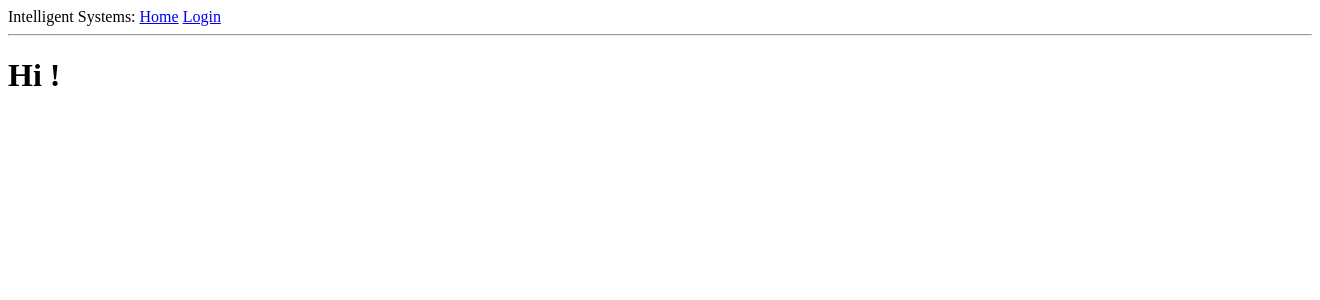
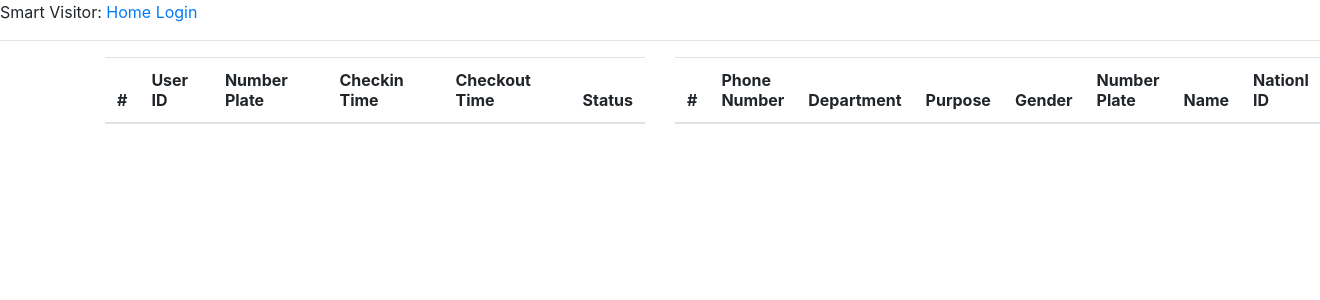
Before and after one commit to sergeTechnologies5/ocr, a Flask app: page / in a window 1320 px wide. Shown: the top 300 px of the page. Run offline with Flask 2, Linux system fonts and the light colour scheme; data that the repository does not hold is empty; parts of the project's set-up code (start-up, migrations or seed data) failed here and were passed over; some libraries are stand-ins or nearby versions.

Commit message:
pogba changes

```diff
--- a/app/cv/object_detection_yolo.py
+++ b/app/cv/object_detection_yolo.py
@@ -64,7 +64,7 @@ def drawPred(classId, conf, left, top, right, bottom,frame):
     cv.imshow("Detected Number Plate", crop_img)
     predicted_result = pytesseract.image_to_string(crop_img, lang ='eng', config ='--oem 3 --psm 6')
     if predicted_result != "":
-        response = requests.post('http://192.168.0.102/:5000/user', json = {'number_plate':str(predicted_result.strip())})
+        response = requests.post('http://192.168.0.102:5000/checkin', json = {'number_plate':str(predicted_result.strip())})
         if response.status_code == 200 :
             socketio.emit('my_response',{'data': predicted_result, 'count': 1},namespace='/test')
             cv.destroyWindow('Detected Number Plate')
--- a/app/routes.py
+++ b/app/routes.py
@@ -12,13 +12,18 @@ import requests
 from requests.auth import HTTPBasicAuth
 import json
 import datetime as dt
+import pyqrcode
+
 thread = None
 thread_lock = Lock()
 
 @app.route('/')
 def index():
 
-    return render_template('index.html')
+    users = User.query.all()
+    checkins = Checkin.query.all()
+
+    return render_template('index.html', users=users, checkins=checkins)
 
 @app.route('/login', methods=['GET', 'POST'])
 def login():
@@ -29,17 +34,36 @@ def login():
         return redirect(url_for('index'))
     return render_template('login.html', async_mode=socketio.async_mode)
 
+@app.route('/qr', methods=['POST'])
+def qrget():
+    data = request.get_json() or {}
+    user  = User.query.filter_by(national_id=data['national_id']).first()
+    if user :
+        return {'name':user.name,'national_id':user.national_id,'number_plate':user.number_plate,'phone_number':user.phone_number,'purpose':user.purpose,'gender':user.gender,'department':user.department}
+    else :
+        return {'name':''}
+
 @app.route('/user', methods=['POST'])
 def user():
     data = request.get_json() or {}
-    user  = User.query.filter_by(number_plate=data['number_plate']).first()
+    user  = User.query.filter_by(number_plate=data['number_plate'],national_id=data['national_id']).first()
     if user :
         return {'name':user.name,'national_id':user.national_id,'number_plate':user.number_plate}
     user = User()
     user.number_plate = data['number_plate']
+    user.phone_number = data['phone_number']
+    user.name = data['name']
+    national_id = data['national_id']
+    user.national_id = national_id
+    user.department = data['department']
+    user.gender = data['gender']
+    user.purpose = data['purpose']
+    user.qr_code_status = 'ok'
     db.session.add(user)
     db.session.commit()
-    return {'name':'null'}
+    url = pyqrcode.create(national_id)
+    url.svg(national_id+'.svg', scale=8)
+    return {'name':user.name}
 
 @app.route('/noplate', methods=['POST'])
 def noplate():
@@ -74,6 +98,7 @@ def checkin():
         return {'check':checkin.checkin_status}
     user = User()
     user.number_plate = data['number_plate']
+    user.qr_code_status='null'
     db.session.add(user)
     db.session.commit()
     return {'check':'null'}
@@ -91,38 +116,14 @@ def checkout():
 @app.route('/pay', methods=['POST'])
 def pay():
     data = request.get_json() or {}
-    consumer_key = "jJMVK098pTNas1GdmiEUGwVARaI5zOs3"
-    consumer_secret = "LMmzbd6qzELQfR5f"
-    api_URL = "https://sandbox.safaricom.co.ke/oauth/v1/generate?grant_type=client_credentials"
-    r = requests.get(api_URL, auth=HTTPBasicAuth(consumer_key, consumer_secret))
-    access_token = json.loads(r.text)["access_token"]
-    print(r.json)
-    api_url = "https://sandbox.safaricom.co.ke/mpesa/stkpush/v1/processrequest"
-    headers = { "Authorization": "Bearer %s" % access_token }
-    timestamp = str(dt.datetime.now()).split(".")[0].replace("-", "").replace(" ", "").replace(":", "")
-    business_short_code = "174379"
-    pass_key = "bfb279f9aa9bdbcf158e97dd71a467cd2e0c893059b10f78e6b72ada1ed2c919"
-    password = "{}{}{}".format(business_short_code,pass_key,str(timestamp))
-    data_bytes = password.encode("utf-8")
-    #password encoding base64
-    password = b64encode(data_bytes)
-    # hustle to change password and timestamp
-    password = password.decode("utf-8")
-    req = {
-        "BusinessShortCode": business_short_code,
-        "Password": password,
-        "Timestamp": timestamp,
-        "TransactionType": "CustomerPayBillOnline",
-        "Amount": data['amount'],
-        "PartyA": "254708374149",
-        "PartyB": "174379",
-        "PhoneNumber": data['phonumber'],
-        "CallBackURL": "https://e07f93d4.ngrok.io/pesa/b2c/v1",
-        "AccountReference": "account",
-        "TransactionDesc": "test" ,
-    }
-    response = requests.post(api_url, json = req, headers=headers)
     return {"data" :"response"}
+
+@app.route('/qr', methods=['POST'])
+def generateqr():
+    data = request.get_json() or {}
+    national_id = data['national_id']
+    url = pyqrcode.create(national_id)
+    url.svg(national_id+'.svg', scale=8)
 
 def background_thread():
     main()
@@ -133,50 +134,6 @@ def test_message(message):
     session['receive_count'] = session.get('receive_count', 0) + 1
     emit('my_response',
          {'data': message['data'], 'count': session['receive_count']})
-
-
-@socketio.on('my_broadcast_event', namespace='/test')
-def test_broadcast_message(message):
-    session['receive_count'] = session.get('receive_count', 0) + 1
-    emit('my_response',
-         {'data': message['data'], 'count': session['receive_count']},
-         broadcast=True)
-
-
-@socketio.on('join', namespace='/test')
-def join(message):
-    join_room(message['room'])
-    session['receive_count'] = session.get('receive_count', 0) + 1
-    emit('my_response',
-         {'data': 'In rooms: ' + ', '.join(rooms()),
-          'count': session['receive_count']})
-
-
-@socketio.on('leave', namespace='/test')
-def leave(message):
-    leave_room(message['room'])
-    session['receive_count'] = session.get('receive_count', 0) + 1
-    emit('my_response',
-         {'data': 'In rooms: ' + ', '.join(rooms()),
-          'count': session['receive_count']})
-
-
-@socketio.on('close_room', namespace='/test')
-def close(message):
-    session['receive_count'] = session.get('receive_count', 0) + 1
-    emit('my_response', {'data': 'Room ' + message['room'] + ' is closing.',
-                         'count': session['receive_count']},
-         room=message['room'])
-    close_room(message['room'])
-
-
-@socketio.on('my_room_event', namespace='/test')
-def send_room_message(message):
-    session['receive_count'] = session.get('receive_count', 0) + 1
-    emit('my_response',
-         {'data': message['data'], 'count': session['receive_count']},
-         room=message['room'])
-
 
 @socketio.on('disconnect_request', namespace='/test')
 def disconnect_request():
@@ -192,12 +149,6 @@ def disconnect_request():
          {'data': 'Disconnected!', 'count': session['receive_count']},
          callback=can_disconnect)
 
-
-@socketio.on('my_ping', namespace='/test')
-def ping_pong():
-    emit('my_pong')
-
-
 @socketio.on('connect', namespace='/test')
 def test_connect():
     global thread
--- a/app/templates/base.html
+++ b/app/templates/base.html
@@ -1,35 +1,26 @@
 <html>
-    <script src="//code.jquery.com/jquery-1.12.4.min.js" integrity="sha256-ZosEbRLbNQzLpnKIkEdrPv7lOy9C27hHQ+Xp8a4MxAQ=" crossorigin="anonymous"></script>
-    <script src="//cdnjs.cloudflare.com/ajax/libs/socket.io/2.2.0/socket.io.js" integrity="sha256-yr4fRk/GU1ehYJPAs8P4JlTgu0Hdsp4ZKrx8bDEDC3I=" crossorigin="anonymous"></script>
-    <script type="text/javascript" charset="utf-8">
-        $(document).ready(function() {
-            // Use a "/test" namespace.
-            // An application can open a connection on multiple namespaces, and
-            // Socket.IO will multiplex all those connections on a single
-            // physical channel. If you don't care about multiple channels, you
-            // can set the namespace to an empty string.
-            namespace = '/test';
-            var socket = io(namespace);
-            socket.on('connect', function() {
-                socket.emit('my_event', {data: 'I\'m connected!'});
-            });
-            socket.on('my_event', function(msg) {
-                console.log(msg)
-            });
-        });
-    </script>
-
+    <link rel="stylesheet" href="https://cdn.jsdelivr.net/npm/bootstrap@4.5.3/dist/css/bootstrap.min.css"
+        integrity="sha384-TX8t27EcRE3e/ihU7zmQxVncDAy5uIKz4rEkgIXeMed4M0jlfIDPvg6uqKI2xXr2" crossorigin="anonymous">
+    <script src="https://code.jquery.com/jquery-3.5.1.slim.min.js"
+        integrity="sha384-DfXdz2htPH0lsSSs5nCTpuj/zy4C+OGpamoFVy38MVBnE+IbbVYUew+OrCXaRkfj"
+        crossorigin="anonymous"></script>
+    <script src="https://cdn.jsdelivr.net/npm/bootstrap@4.5.3/dist/js/bootstrap.bundle.min.js"
+        integrity="sha384-ho+j7jyWK8fNQe+A12Hb8AhRq26LrZ/JpcUGGOn+Y7RsweNrtN/tE3MoK7ZeZDyx"
+        crossorigin="anonymous"></script>
+        <script src="https://code.jquery.com/jquery-3.5.1.min.js" integrity="sha256-9/aliU8dGd2tb6OSsuzixeV4y/faTqgFtohetphbbj0=" crossorigin="anonymous"></script>
+    <script src="//cdnjs.cloudflare.com/ajax/libs/socket.io/2.2.0/socket.io.js"
+        integrity="sha256-yr4fRk/GU1ehYJPAs8P4JlTgu0Hdsp4ZKrx8bDEDC3I=" crossorigin="anonymous"></script>
 <head>
     {% if title %}
-    <title>{{ title }} - Microblog</title>
+    <title>{{ title }} - Smart Visitor</title>
     {% else %}
-    <title>Welcome to Microblog</title>
+    <title>Welcome to Smart Visitor</title>
     {% endif %}
 </head>
 
 <body>
     <div>
-        Intelligent Systems:
+        Smart Visitor:
         <a href="{{ url_for('index') }}">Home</a>
         <a href="{{ url_for('login') }}">Login</a>
     </div>
--- a/app/templates/index.html
+++ b/app/templates/index.html
@@ -1,6 +1,63 @@
 {% extends "base.html" %}
-
 {% block content %}
-    <h1>Hi !</h1>
-
+<div class="container">
+    <div class="row">
+      <div class="col-md-6">
+        <table class="table table-striped">
+            <thead>
+              <tr>
+                <th scope="col">#</th>
+                <th scope="col">User ID</th>
+                <th scope="col">Number Plate</th>
+                <th scope="col">Checkin Time</th>
+                <th scope="col">Checkout Time</th>
+                <th scope="col">Status</th>
+              </tr>
+            </thead>
+            <tbody>
+              {% for checkin in checkins %}
+                <tr>
+                    <th scope="row">{{checkin.id}}</th>
+                    <td>{{checkin.user_id}}</td>
+                    <td>{{checkin.number_plate}}</td>
+                    <td>{{checkin.timestamp}}</td>
+                    <td>{{checkin.timestamp_check_out}}</td>
+                    <td>{{checkin.checkin_status}}</td>
+                </tr>
+              {% endfor %}
+            </tbody>
+          </table>
+      </div>
+      <div class="col-md-6">
+        <table class="table table-striped">
+            <thead>
+              <tr>
+                <th scope="col">#</th>
+                <th scope="col">Phone Number</th>
+                <th scope="col">Department</th>
+                <th scope="col">Purpose</th>
+                <th scope="col">Gender</th>
+                <th scope="col">Number Plate</th>
+                <th scope="col">Name</th>
+                <th scope="col">Nationl ID</th>
+              </tr>
+            </thead>
+            <tbody>
+                {%for user in users%}
+                    <tr>
+                        <th scope="row">{{user.id}}</th>
+                        <td>{{user.phone_number}}</td>
+                        <td>{{user.department}}</td>
+                        <td>{{user.purpose}}</td>
+                        <td>{{user.gender}}</td>
+                        <td>{{user.number_plate}}</td>
+                        <td>{{user.name}}</td>
+                        <td>{{user.national_id}}</td>
+                    </tr>
+                {%endfor%}
+            </tbody>
+          </table>
+      </div>
+    </div>
+  </div>
 {% endblock %}
--- a/flaskapp.py
+++ b/flaskapp.py
@@ -10,4 +10,4 @@ def make_shell_context():
 
 # ,host='192.168.0.102'
 if __name__ == '__main__':
-    socketio.run(app, debug=True)
+    socketio.run(app, debug=True,host='192.168.0.102')
--- /dev/null
+++ b/qr.py
@@ -0,0 +1,5 @@
+import pyqrcode
+
+url = pyqrcode.create('tesing')
+url.svg('uca-url.svg', scale=8)
+url.eps('uca-url.eps', scale=2)
```
Also changed, not shown: app/models.py (+6 -3 lines), app/templates/login.html (+31 -14 lines), B031556364M<<0.svg (added), assa.svg (added), db/app.db, dgd.svg (added), rr.svg (added), test.svg (added), 1 other file.
